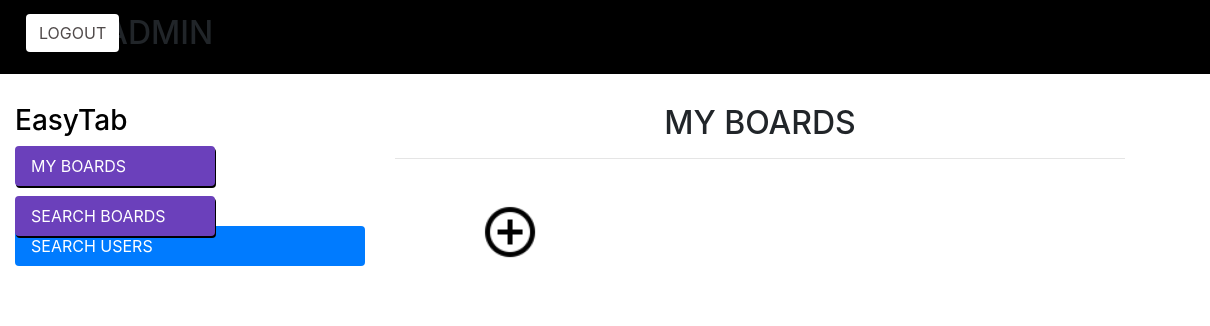
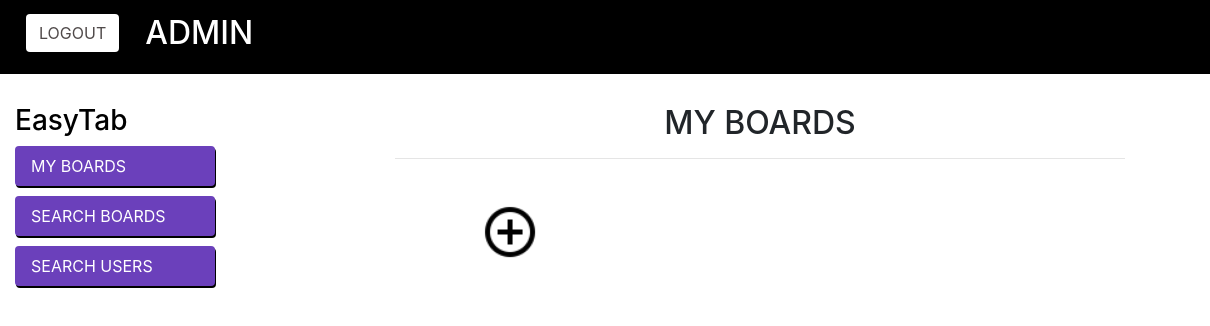
Before and after one commit to MariaEstefaniaMM/Trello, a plain HTML site: page WebContent/admin.html in a window 1280 px wide. Shown: the full height of the page, 70-1280 px from the left. Drawn offline with Linux system fonts and the light colour scheme; files that its build step writes are made by us from their sources; no server answers.

Commit message:
Update and rename WebContent/css/home/home.css to  WebContent/ css/ home/home.css

```diff
--- a/WebContent/css/home/home.css
+++ b/WebContent/ css/ home/home.css
@@ -69,7 +69,12 @@
  h3{
       color: black;
  }
-#nav-link1, #nav-link2{
+ #admin{
+    color: white;
+    position: relative;
+    left: 40px;
+}
+#nav-link1, #nav-link2, #nav-link3{
      color: #fff;
      background-color: rgb(107, 64, 187);
      width: 200px;
@@ -79,6 +84,10 @@
 #nav-link2{
 	position: relative;
 	top: 10px;
+}
+a#nav-link3 {
+    position: relative;
+    top: 20px;
 }
 button#s-btn {
     position: relative;
```
